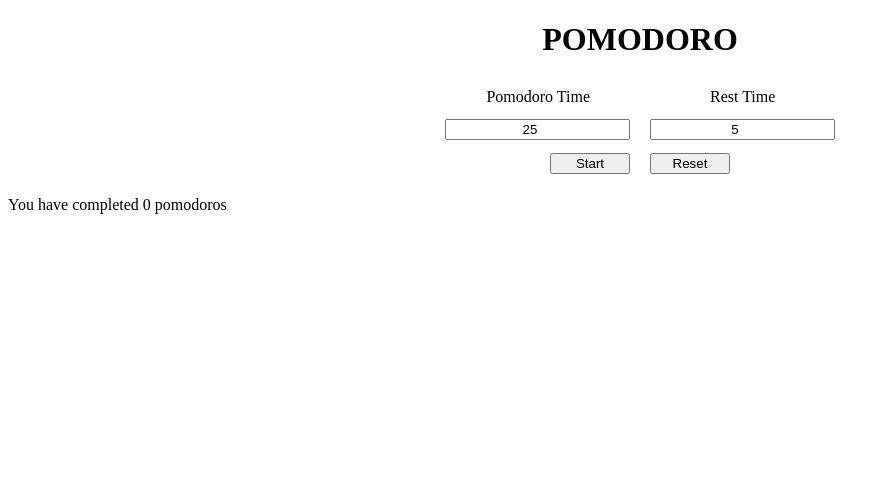
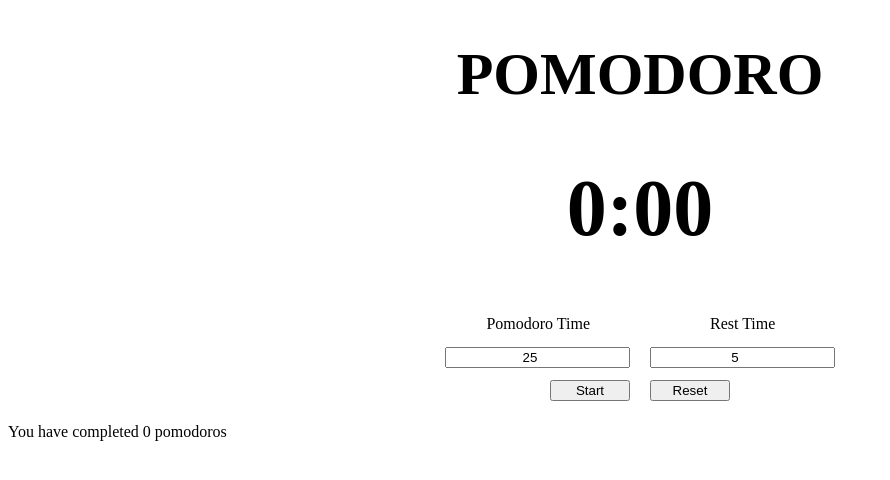
Before and after one commit to marrahenzo/pomodoro, a website built with webpack: page dist/index.html in a window 1280 px wide. Shown: the whole page, without its empty margins (0-890 px from the left). Built offline with nearby package versions, Linux system fonts and the light colour scheme; what tiny-timer would draw is missing.

Commit message:
Add timer

```diff
--- a/src/style.scss
+++ b/src/style.scss
@@ -7,6 +7,12 @@ body {
   text-align: center;
   grid-row: 1;
   grid-column: 1/3;
+  font-size: 60px;
+}
+
+#timer {
+  text-align: center;
+  font-size: 80px;
 }
 
 #form {
```
Also changed, not shown: dist/index.html.
